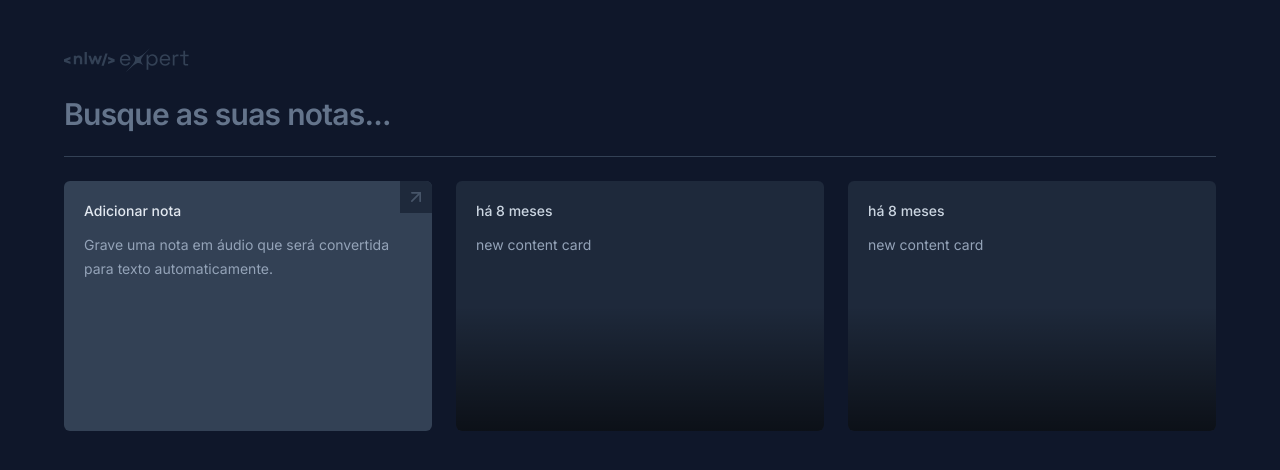
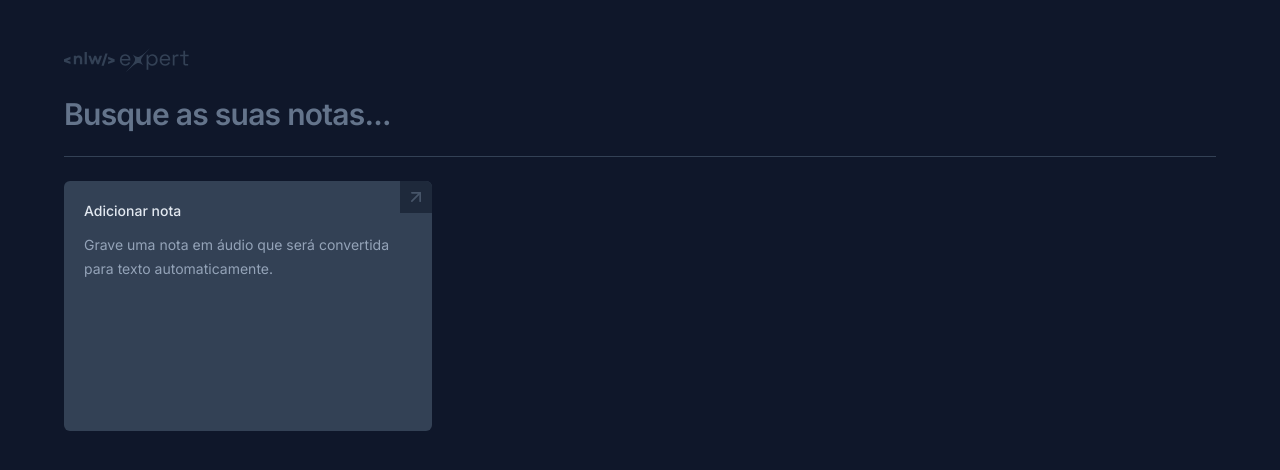
Before and after one commit to analima3/notes-recorder, a React (Vite) app: page / in a window 1280 px wide. Shown: the top 470 px of the page. Built offline with nearby package versions, Linux system fonts and the light colour scheme.

Commit message:
add: save to localStorage  and create new note

```diff
--- a/src/app.tsx
+++ b/src/app.tsx
@@ -1,8 +1,39 @@
+import { useState } from "react";
 import logo from "./assets/logo.svg";
 import { NewNoteCard } from "./components/new-note-card";
 import { NoteCard } from "./components/note-card";
 
+interface Note {
+  id: string;
+  createdDate: Date;
+  content: string;
+}
+
 export function App() {
+  const [notes, setNotes] = useState<Note[]>(() => {
+    const notesOnStorage = localStorage.getItem("notes");
+
+    if (notesOnStorage) {
+      return JSON.parse(notesOnStorage);
+    }
+
+    return [];
+  });
+
+  function onNoteCreated(content: string) {
+    const newNote = {
+      id: crypto.randomUUID(),
+      createdDate: new Date(),
+      content,
+    };
+
+    const notesArray = [newNote, ...notes];
+
+    setNotes(notesArray);
+
+    localStorage.setItem("notes", JSON.stringify(notesArray));
+  }
+
   return (
     <div className="mx-auto my-12 max-w-6xl space-y-6">
       <header>
@@ -20,21 +51,11 @@
       <div className="h-px bg-slate-700" />
 
       <div className="grid grid-cols-3 auto-rows-[250px] gap-6">
-        <NewNoteCard />
+        <NewNoteCard onNoteCreated={onNoteCreated} />
 
-        <NoteCard
-          note={{
-            createdDate: new Date(2023, 5, 20),
-            content: "new content card",
-          }}
-        />
-
-        <NoteCard
-          note={{
-            createdDate: new Date(2023, 5, 20),
-            content: "new content card",
-          }}
-        />
+        {notes.map((note) => (
+          <NoteCard key={note.id} note={note} />
+        ))}
       </div>
     </div>
   );
--- a/src/components/new-note-card.tsx
+++ b/src/components/new-note-card.tsx
@@ -3,7 +3,11 @@
 import { ChangeEvent, FormEvent, useState } from "react";
 import { toast } from "sonner";
 
-export function NewNoteCard() {
+interface NewNoteCardProps {
+  onNoteCreated: (content: string) => void;
+}
+
+export function NewNoteCard({ onNoteCreated }: NewNoteCardProps) {
   const [shouldShowOnboarding, setShouldShowOnBoarding] = useState(true);
   const [content, setContent] = useState("");
 
@@ -21,6 +25,11 @@
 
   function handleSaveNote(evt: FormEvent) {
     evt.preventDefault();
+
+    onNoteCreated(content);
+
+    setContent("");
+    setShouldShowOnBoarding(true);
 
     toast.success("Nota criada com sucesso");
   }
@@ -71,6 +80,7 @@
                   <textarea
                     autoFocus
                     className="text-sm leading-6 text-slate-400 bg-transparent resize-none flex-1 outline-none"
+                    value={content}
                     onChange={handleContentChanged}
                   />
                 )}
```
